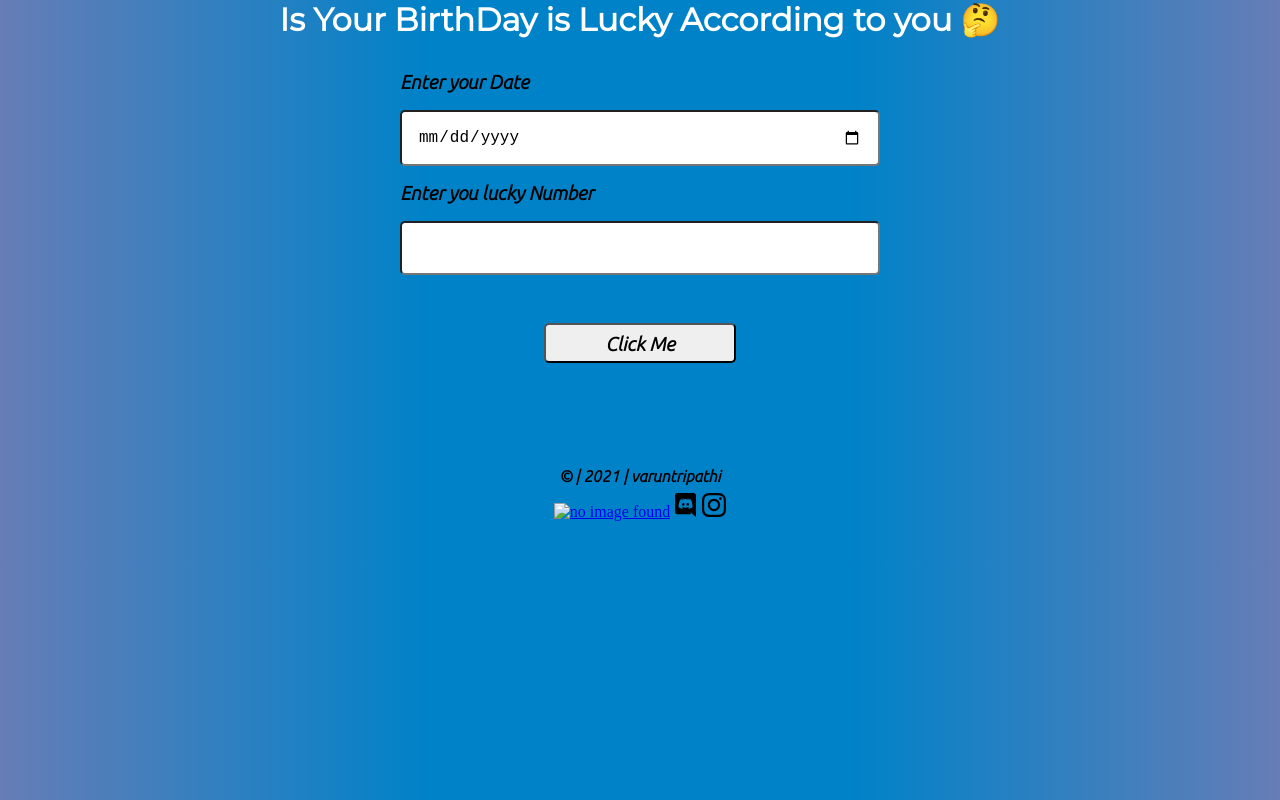
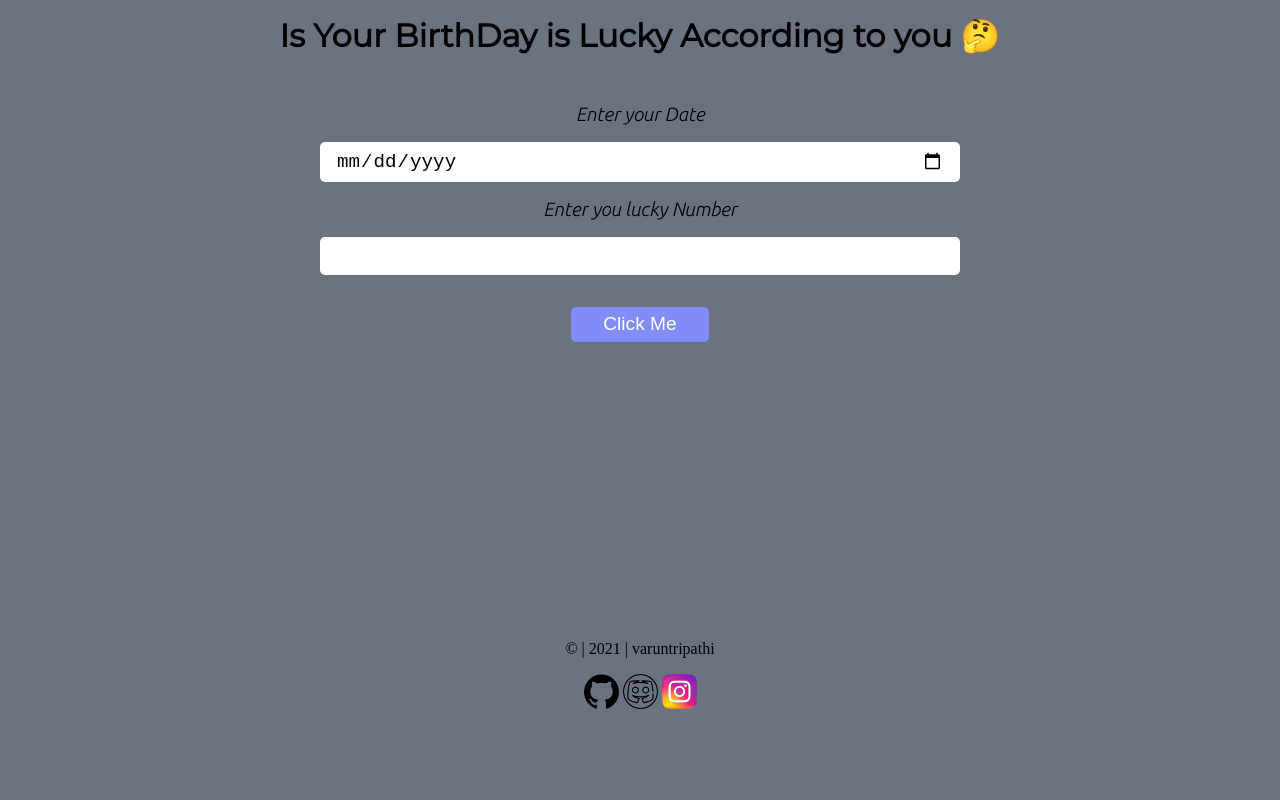
Before and after one commit to roodiiee/Lucky_BirthDay, a plain HTML site: page index.html in a window 1280 px wide. Drawn offline with Linux system fonts and the light colour scheme.

Commit message:
Updated all files

```diff
--- a/app.css
+++ b/app.css
@@ -12,71 +12,60 @@
   --message: "Ubuntu", sans-serif;
 }
 body {
-  background: linear-gradient(to right, #667db6, #0082c8, #0082c8, #667db6);
+  background: #6B7280;
 }
-#heading {
+#heading{
+    margin: 1rem;
     text-align: center;
-  color: white;
     font-family: var(--heading);
 }
-.container {
-  /* background-color: aqua; */
-  max-width: 40%;
+.container{
     display: flex;
     flex-direction: column;
-  margin: 1rem auto;
-  padding: 1rem;
+    justify-content: center;
+    align-items: center;
+    margin: 2rem auto;
 }
-label {
+.label-item{
     font-size: 1.2rem;
-  font-weight: bolder;
     font-family: var(--label);
+    margin: 1rem;
 }
-#birth-day {
-  margin: 1rem 0;
-  padding: 1rem;
-  font-size: 1rem;
+.input-item{
+    padding: 0.5rem 1rem;
+    width: 50%;
     border-radius: 5px;
+    border: none;
     outline: none;
+    font-size: 1.2rem;
 }
-#lucky-number {
-  margin: 1rem 0;
-  padding: 1rem;
-  font-size: 1rem;
-  border-radius: 5px;
-  outline: none;
-}
-#message {
-  height: 2.5rem;
-  border-radius: 5px;
-  padding: 0.5rem 1rem;
-  font-size: 1.5rem;
-  font-family: var(--message);
-}
-#button {
-  width: 40%;
-  height: 2.5rem;
-  padding: 0.5rem;
-  margin: 2rem auto;
-  font-weight: bolder;
+#button{
+    margin-top: 2rem;
+    padding: 0.4rem 2rem;
     font-size: 1.2rem;
     border-radius: 5px;
-  outline: none;
-  cursor: pointer;
-  font-family: var(--button);
+    border: none;
+    background: #818CF8;
+    color: white;
+}
+#message{
+    font-size: 1.5rem;
+    margin-top: 1rem;
 }
 footer {
-  display: fixed;
-  bottom: 0;
-  height: 10vh;
-  margin: 1rem auto;
+    position: fixed;
+    width: 100%;
+    bottom: 0px;
+    height: 20vh;
+    text-align: center;
 }
-footer p {
-  text-align: center;
-  font-weight: bolder;
-  font-family: "Ubuntu";
+footer p{
+    font-weight: 500;
 }
-#foot {
-  text-align: center;
-  margin: 0.5rem 0;
+.foot{
+    margin: 1rem;
 }
+.image {
+    height: 35px;
+    width: 35px;
+}
--- a/app.js
+++ b/app.js
@@ -12,6 +12,7 @@ function clickHandler() {
   show();
   calculation();
   toCheckLucky();
+  checkError();
 }
 function show() {
   newBirthDate = birthDate.value;
@@ -32,5 +33,12 @@ function toCheckLucky() {
     message.innerText = "Sorry you are not lucky 😢";
   }
 }
+function checkError() {
+  if (newLuckyNumber <= 0) {
+    message.innerText = "You are making fun of your's. Enter a valid Number";
+  } else if ((newBirthDate === "") & (newLuckyNumber === "")) {
+    message.innerText = "Enter some digit to check";
+  }
+}
 
 button.addEventListener("click", clickHandler);
--- a/index.html
+++ b/index.html
@@ -1,34 +1,30 @@
 <!DOCTYPE html>
 <html lang="en">
-  <head>
-    <meta charset="UTF-8" />
-    <meta http-equiv="X-UA-Compatible" content="IE=edge" />
-    <meta name="viewport" content="width=device-width, initial-scale=1.0" />
+<head>
+    <meta charset="UTF-8">
+    <meta http-equiv="X-UA-Compatible" content="IE=edge">
+    <meta name="viewport" content="width=device-width, initial-scale=1.0">
     <title>Lucky|BirthDay</title>
-    <link rel="stylesheet" href="app.css" />
-  </head>
-  <body>
+    <link rel="stylesheet" href="app.css">
+</head>
+<body>
     <h1 id="heading">Is Your BirthDay is Lucky According to you 🤔</h1>
     <div class="container">
-      <label for="birth-day ">Enter your Date</label>
-      <input type="date" id="birth-day" />
-      <label for="lucky-number">Enter you lucky Number</label>
-      <input type="number" id="lucky-number" />
+      <label class="label-item" for="birth-day ">Enter your Date</label>
+      <input class="input-item" type="date" id="birth-day" />
+      <label class="label-item" for="lucky-number">Enter you lucky Number</label>
+      <input class="input-item" type="number" id="lucky-number" />
       <button style="cursor: pointer;" id="button">Click Me</button>
       <p id="message"></p>
     </div>
-    <footer>
+    <footer >
       <p>&copy; | 2021 | varuntripathi</p>
-      <div id="foot">
-        <a href="https://github.com/"
-          ><img src="github.svg" alt="no image found"
-        /></a>
-        <a href="https://discord.com/channels/@me"
-          ><img src="discord.svg" alt="no image found"
-        /></a>
-        <img src="insta.svg" alt="no image found" />
+      <div class="foot">
+        <a href=""><img class="image" src="github.png" alt="no image found"></a>
+        <a href=""><img class="image" src="discord.png" alt="no image found"></a>
+        <a href=""><img class="image" src="instagram.png" alt="no image found" /></a>
       </div>
     </footer>
     <script src="app.js"></script>
-  </body>
+</body>
 </html>
```
Also changed, not shown: discord.png (added), discord.svg (deleted), github svg.svg (deleted), github.png (added), insta.svg (deleted), instagram.png (added). Lines whose indentation alone changed are shown as unchanged.
